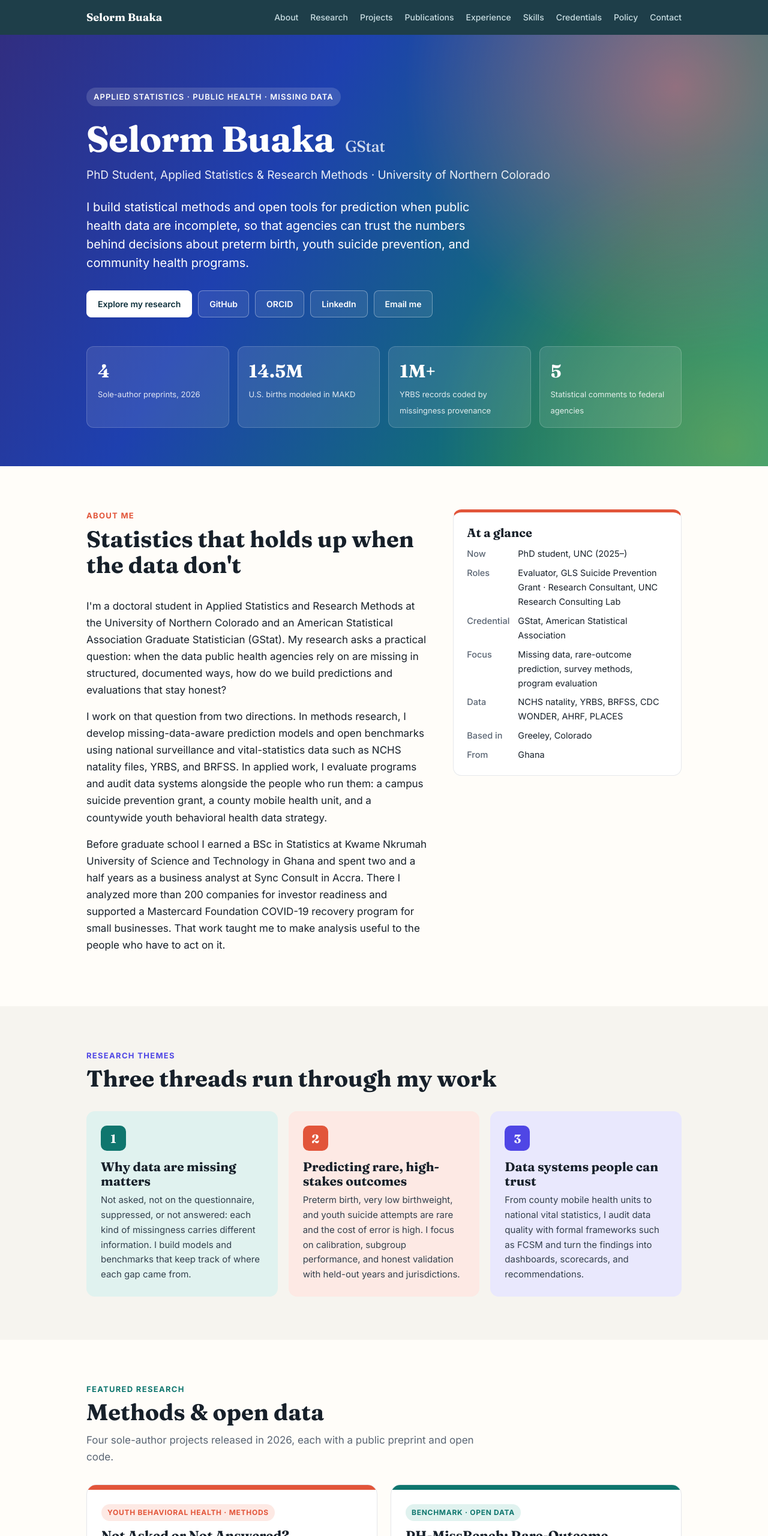
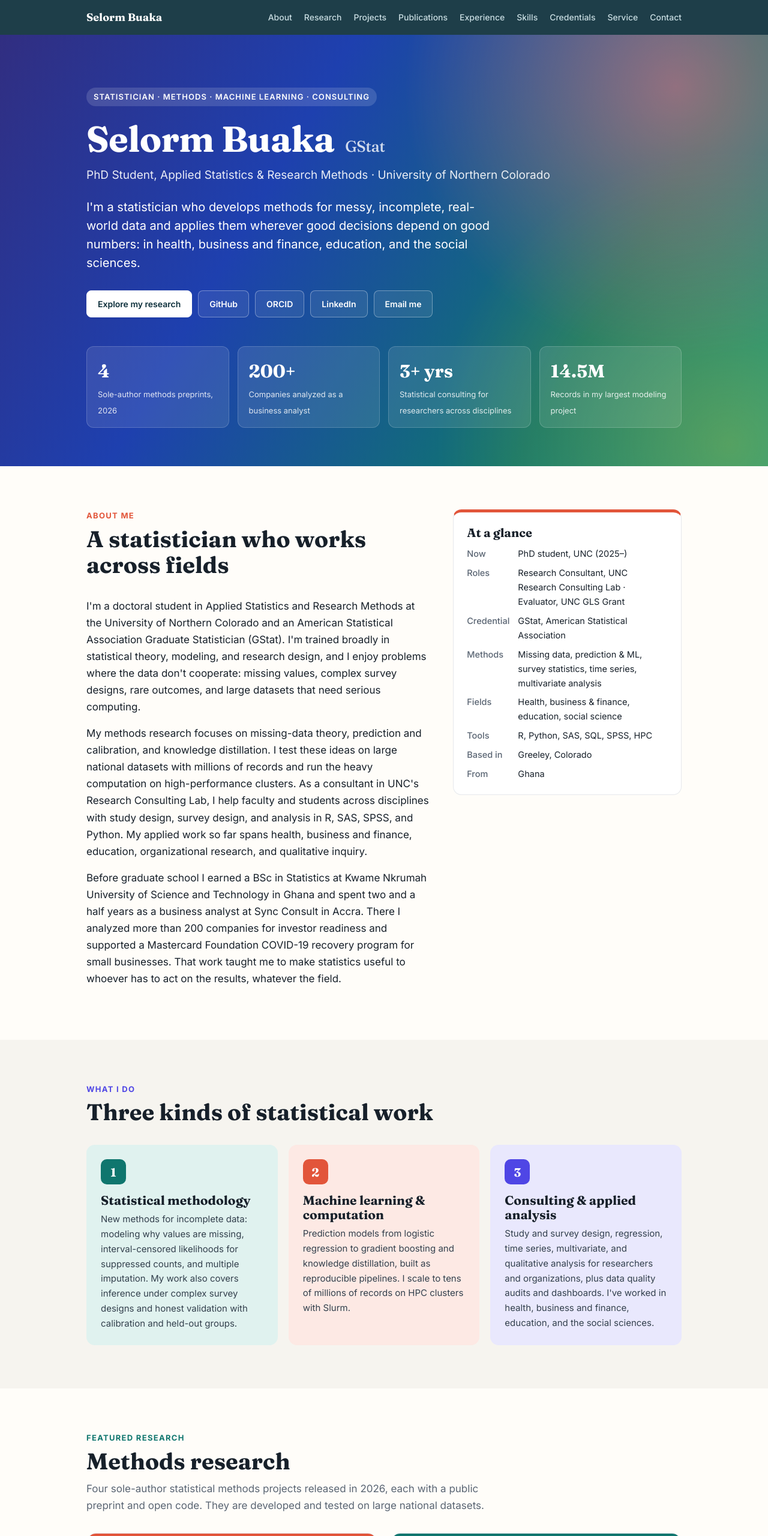
Before and after one commit to SelormB/SelormB.github.io, a plain HTML site: page index.html in a window 1280 px wide. Shown: the top 2560 px of the page at 60% size. Drawn offline with Linux system fonts and the light colour scheme.

Commit message:
Reframe site as broad statistician across fields
Co-Authored-By: Claude Opus 5.5 <noreply@anthropic.com>
Claude-Session: https://claude.ai/code/session_01WnFqtiiLo9QMNtPj3tsAbC

```diff
--- a/index.html
+++ b/index.html
@@ -3,8 +3,8 @@
 <head>
 <meta charset="utf-8">
 <meta name="viewport" content="width=device-width, initial-scale=1">
-<title>Selorm Buaka, GStat — Applied Statistics &amp; Public Health</title>
-<meta name="description" content="Selorm Buaka, GStat. PhD student in Applied Statistics and Research Methods at the University of Northern Colorado. Missing-data methods, rare-outcome prediction, and public health data systems.">
+<title>Selorm Buaka, GStat — Statistician</title>
+<meta name="description" content="Selorm Buaka, GStat. PhD student in Applied Statistics and Research Methods at the University of Northern Colorado. Statistical methodology, machine learning, survey methods, and statistical consulting.">
 <link rel="preconnect" href="https://fonts.googleapis.com">
 <link rel="preconnect" href="https://fonts.gstatic.com" crossorigin>
 <link href="https://fonts.googleapis.com/css2?family=Fraunces:opsz,wght@9..144,500;9..144,700&family=Inter:wght@400;500;600;700&display=swap" rel="stylesheet">
@@ -205,7 +205,7 @@
       <li><a href="#experience">Experience</a></li>
       <li><a href="#skills">Skills</a></li>
       <li><a href="#credentials">Credentials</a></li>
-      <li><a href="#comments">Policy</a></li>
+      <li><a href="#comments">Service</a></li>
       <li><a href="#contact">Contact</a></li>
     </ul>
   </div>
@@ -213,10 +213,10 @@
 
 <header class="hero" id="top">
   <div class="wrap">
-    <div class="eyebrow">Applied Statistics · Public Health · Missing Data</div>
+    <div class="eyebrow">Statistician · Methods · Machine Learning · Consulting</div>
     <h1>Selorm Buaka <span>GStat</span></h1>
     <p class="role">PhD Student, Applied Statistics &amp; Research Methods · University of Northern Colorado</p>
-    <p class="lede">I build statistical methods and open tools for prediction when public health data are incomplete, so that agencies can trust the numbers behind decisions about preterm birth, youth suicide prevention, and community health programs.</p>
+    <p class="lede">I'm a statistician who develops methods for messy, incomplete, real-world data and applies them wherever good decisions depend on good numbers: in health, business and finance, education, and the social sciences.</p>
     <div class="btns">
       <a class="btn solid" href="#research">Explore my research</a>
       <a class="btn" href="https://github.com/SelormB">GitHub</a>
@@ -225,10 +225,10 @@
       <a class="btn" href="mailto:othnielbuaka@gmail.com">Email me</a>
     </div>
     <div class="stats">
-      <div class="stat"><b>4</b><small>Sole-author preprints, 2026</small></div>
-      <div class="stat"><b>14.5M</b><small>U.S. births modeled in MAKD</small></div>
-      <div class="stat"><b>1M+</b><small>YRBS records coded by missingness provenance</small></div>
-      <div class="stat"><b>5</b><small>Statistical comments to federal agencies</small></div>
+      <div class="stat"><b>4</b><small>Sole-author methods preprints, 2026</small></div>
+      <div class="stat"><b>200+</b><small>Companies analyzed as a business analyst</small></div>
+      <div class="stat"><b>3+ yrs</b><small>Statistical consulting for researchers across disciplines</small></div>
+      <div class="stat"><b>14.5M</b><small>Records in my largest modeling project</small></div>
     </div>
   </div>
 </header>
@@ -238,19 +238,20 @@
 <section id="about">
   <div class="wrap about">
     <div>
-      <div class="sec-head"><div class="kick" style="color:var(--coral)">About me</div><h2>Statistics that holds up when the data don't</h2></div>
-      <p>I'm a doctoral student in Applied Statistics and Research Methods at the University of Northern Colorado and an American Statistical Association Graduate Statistician (GStat). My research asks a practical question: when the data public health agencies rely on are missing in structured, documented ways, how do we build predictions and evaluations that stay honest?</p>
-      <p>I work on that question from two directions. In methods research, I develop missing-data-aware prediction models and open benchmarks using national surveillance and vital-statistics data such as NCHS natality files, YRBS, and BRFSS. In applied work, I evaluate programs and audit data systems alongside the people who run them: a campus suicide prevention grant, a county mobile health unit, and a countywide youth behavioral health data strategy.</p>
-      <p>Before graduate school I earned a BSc in Statistics at Kwame Nkrumah University of Science and Technology in Ghana and spent two and a half years as a business analyst at Sync Consult in Accra. There I analyzed more than 200 companies for investor readiness and supported a Mastercard Foundation COVID-19 recovery program for small businesses. That work taught me to make analysis useful to the people who have to act on it.</p>
+      <div class="sec-head"><div class="kick" style="color:var(--coral)">About me</div><h2>A statistician who works across fields</h2></div>
+      <p>I'm a doctoral student in Applied Statistics and Research Methods at the University of Northern Colorado and an American Statistical Association Graduate Statistician (GStat). I'm trained broadly in statistical theory, modeling, and research design, and I enjoy problems where the data don't cooperate: missing values, complex survey designs, rare outcomes, and large datasets that need serious computing.</p>
+      <p>My methods research focuses on missing-data theory, prediction and calibration, and knowledge distillation. I test these ideas on large national datasets with millions of records and run the heavy computation on high-performance clusters. As a consultant in UNC's Research Consulting Lab, I help faculty and students across disciplines with study design, survey design, and analysis in R, SAS, SPSS, and Python. My applied work so far spans health, business and finance, education, organizational research, and qualitative inquiry.</p>
+      <p>Before graduate school I earned a BSc in Statistics at Kwame Nkrumah University of Science and Technology in Ghana and spent two and a half years as a business analyst at Sync Consult in Accra. There I analyzed more than 200 companies for investor readiness and supported a Mastercard Foundation COVID-19 recovery program for small businesses. That work taught me to make statistics useful to whoever has to act on the results, whatever the field.</p>
     </div>
     <aside class="quick">
       <h3>At a glance</h3>
       <dl>
         <dt>Now</dt><dd>PhD student, UNC (2025–)</dd>
-        <dt>Roles</dt><dd>Evaluator, GLS Suicide Prevention Grant · Research Consultant, UNC Research Consulting Lab</dd>
+        <dt>Roles</dt><dd>Research Consultant, UNC Research Consulting Lab · Evaluator, UNC GLS Grant</dd>
         <dt>Credential</dt><dd>GStat, American Statistical Association</dd>
-        <dt>Focus</dt><dd>Missing data, rare-outcome prediction, survey methods, program evaluation</dd>
-        <dt>Data</dt><dd>NCHS natality, YRBS, BRFSS, CDC WONDER, AHRF, PLACES</dd>
+        <dt>Methods</dt><dd>Missing data, prediction &amp; ML, survey statistics, time series, multivariate analysis</dd>
+        <dt>Fields</dt><dd>Health, business &amp; finance, education, social science</dd>
+        <dt>Tools</dt><dd>R, Python, SAS, SQL, SPSS, HPC</dd>
         <dt>Based in</dt><dd>Greeley, Colorado</dd>
         <dt>From</dt><dd>Ghana</dd>
       </dl>
@@ -260,18 +261,18 @@
 
 <section class="alt">
   <div class="wrap">
-    <div class="sec-head"><div class="kick" style="color:var(--indigo)">Research themes</div><h2>Three threads run through my work</h2></div>
+    <div class="sec-head"><div class="kick" style="color:var(--indigo)">What I do</div><h2>Three kinds of statistical work</h2></div>
     <div class="themes">
-      <div class="theme t-teal"><div class="ic">1</div><h3>Why data are missing matters</h3><p>Not asked, not on the questionnaire, suppressed, or not answered: each kind of missingness carries different information. I build models and benchmarks that keep track of where each gap came from.</p></div>
-      <div class="theme t-coral"><div class="ic">2</div><h3>Predicting rare, high-stakes outcomes</h3><p>Preterm birth, very low birthweight, and youth suicide attempts are rare and the cost of error is high. I focus on calibration, subgroup performance, and honest validation with held-out years and jurisdictions.</p></div>
-      <div class="theme t-indigo"><div class="ic">3</div><h3>Data systems people can trust</h3><p>From county mobile health units to national vital statistics, I audit data quality with formal frameworks such as FCSM and turn the findings into dashboards, scorecards, and recommendations.</p></div>
+      <div class="theme t-teal"><div class="ic">1</div><h3>Statistical methodology</h3><p>New methods for incomplete data: modeling why values are missing, interval-censored likelihoods for suppressed counts, and multiple imputation. My work also covers inference under complex survey designs and honest validation with calibration and held-out groups.</p></div>
+      <div class="theme t-coral"><div class="ic">2</div><h3>Machine learning &amp; computation</h3><p>Prediction models from logistic regression to gradient boosting and knowledge distillation, built as reproducible pipelines. I scale to tens of millions of records on HPC clusters with Slurm.</p></div>
+      <div class="theme t-indigo"><div class="ic">3</div><h3>Consulting &amp; applied analysis</h3><p>Study and survey design, regression, time series, multivariate, and qualitative analysis for researchers and organizations, plus data quality audits and dashboards. I've worked in health, business and finance, education, and the social sciences.</p></div>
     </div>
   </div>
 </section>
 
 <section id="research">
   <div class="wrap">
-    <div class="sec-head"><div class="kick" style="color:var(--teal)">Featured research</div><h2>Methods &amp; open data</h2><p>Four sole-author projects released in 2026, each with a public preprint and open code.</p></div>
+    <div class="sec-head"><div class="kick" style="color:var(--teal)">Featured research</div><h2>Methods research</h2><p>Four sole-author statistical methods projects released in 2026, each with a public preprint and open code. They are developed and tested on large national datasets.</p></div>
     <div class="feat">
 
       <article class="paper c-coral">
@@ -344,10 +345,50 @@
 
 <section id="projects" class="alt">
   <div class="wrap">
-    <div class="sec-head"><div class="kick" style="color:var(--plum)">Applied &amp; community projects</div><h2>Evaluation, data systems &amp; analysis</h2><p>Work done with public health departments, university programs, and community partners.</p></div>
+    <div class="sec-head"><div class="kick" style="color:var(--plum)">Applied projects</div><h2>Statistics across fields</h2><p>Machine learning, time series, multivariate, regression, and qualitative work across health, economics, organizations, and education.</p></div>
     <div class="proj">
+      <div class="pc b-indigo">
+        <div class="meta">Econometrics · Time series</div>
+        <h3>Food Security &amp; Macroeconomics</h3>
+        <p>Co-integration and error correction models (ADF and Phillips-Perron tests, Johansen co-integration, VECM) on long- and short-run links among food security, macroeconomic, and environmental indicators in Ghana.</p>
+      </div>
+
+      <div class="pc b-plum">
+        <div class="meta">Organizational research · Multivariate</div>
+        <h3>Employee Outcomes PERMANOVA</h3>
+        <p>Permutational multivariate analysis of variance to compare multi-outcome employee profiles across groups.</p>
+        <a class="more" href="https://github.com/SelormB/employee_outcomes_permanova_analysis">View repository →</a>
+      </div>
+
+      <div class="pc b-amber">
+        <div class="meta">Ghana · Maternal health</div>
+        <h3>Neonatal Risk Detection with Machine Learning</h3>
+        <p>Compared logistic regression, random forest, SVM, naive Bayes, XGBoost, and KNN for predicting low birth weight from maternal, prenatal, and environmental predictors. Submitted to <i>Maternal and Child Health Journal</i>.</p>
+      </div>
+
+      <div class="pc b-sky">
+        <div class="meta">RMACC · HPC</div>
+        <h3>High-Performance Computing Workflows</h3>
+        <p>Ran batch and interactive Slurm jobs on the Alpine supercomputer for simulation-heavy statistical workflows, managing CPU, memory, and wall-time for scalable, reproducible analyses.</p>
+        <a class="more" href="https://github.com/SelormB/Hpc_new">View repository →</a>
+      </div>
+
+      <div class="pc b-coral">
+        <div class="meta">BRFSS · R</div>
+        <h3>Adverse Childhood Experiences &amp; Adult Health</h3>
+        <p>Ordinal, binary, and multinomial regression on BRFSS data examining how adverse childhood experiences relate to health outcomes in adulthood.</p>
+        <a class="more" href="https://github.com/SelormB/Adverse_childhood_experiences_adult_health">View repository →</a>
+      </div>
 
       <div class="pc b-teal">
+        <div class="meta">Qualitative · Women's health</div>
+        <h3>The Weight of the Room</h3>
+        <p>A narrative inquiry into how perimenopausal women experience the culture of strength-training spaces, using interviews and thematic analysis. Manuscript in preparation with E. Powell and D. Heacox.</p>
+        <a class="more" href="https://github.com/SelormB/perimenopause_strength_training_narrative_inquiry">View repository →</a>
+      </div>
+
+
+      <div class="pc b-indigo">
         <div class="meta">Weld County · 2026</div>
         <h3>Mobile Health Unit Data Systems Assessment</h3>
         <p>Assessed MHU data across three public health divisions using the FCSM data quality framework (11 dimensions). Found 35% address incompleteness and cross-division definitional gaps across 54+ events. Built division-level scorecards and internal and external dashboards for leadership and state funders.</p>
@@ -361,50 +402,10 @@
         <a class="more" href="https://github.com/SelormB/Youth_Behavioral_Health_Data_Strategy">View repository →</a>
       </div>
 
-      <div class="pc b-indigo">
+      <div class="pc b-amber">
         <div class="meta">UNC · 2025–present</div>
         <h3>GLS Suicide Prevention Needs Assessment</h3>
         <p>Led a needs assessment for the Garrett Lee Smith grant. I analyzed CDC, BRFSS, NCHA, 911 dispatch, and county data and interviewed mental health professionals, university staff, and community organizations to identify service gaps and barriers to care.</p>
-      </div>
-
-      <div class="pc b-amber">
-        <div class="meta">Ghana · Maternal health</div>
-        <h3>Neonatal Risk Detection with Machine Learning</h3>
-        <p>Compared logistic regression, random forest, SVM, naive Bayes, XGBoost, and KNN for predicting low birth weight from maternal, prenatal, and environmental predictors. Submitted to <i>Maternal and Child Health Journal</i>.</p>
-      </div>
-
-      <div class="pc b-plum">
-        <div class="meta">BRFSS · R</div>
-        <h3>Adverse Childhood Experiences &amp; Adult Health</h3>
-        <p>Ordinal, binary, and multinomial regression on BRFSS data examining how adverse childhood experiences relate to health outcomes in adulthood.</p>
-        <a class="more" href="https://github.com/SelormB/Adverse_childhood_experiences_adult_health">View repository →</a>
-      </div>
-
-      <div class="pc b-sky">
-        <div class="meta">RMACC · HPC</div>
-        <h3>High-Performance Computing Workflows</h3>
-        <p>Ran batch and interactive Slurm jobs on the Alpine supercomputer for simulation-heavy statistical workflows, managing CPU, memory, and wall-time for scalable, reproducible analyses.</p>
-        <a class="more" href="https://github.com/SelormB/Hpc_new">View repository →</a>
-      </div>
-
-      <div class="pc b-coral">
-        <div class="meta">Qualitative · Women's health</div>
-        <h3>The Weight of the Room</h3>
-        <p>A narrative inquiry into how perimenopausal women experience the culture of strength-training spaces, using interviews and thematic analysis. Manuscript in preparation with E. Powell and D. Heacox.</p>
-        <a class="more" href="https://github.com/SelormB/perimenopause_strength_training_narrative_inquiry">View repository →</a>
-      </div>
-
-      <div class="pc b-teal">
-        <div class="meta">Multivariate</div>
-        <h3>Employee Outcomes PERMANOVA</h3>
-        <p>Permutational multivariate analysis of variance to compare multi-outcome employee profiles across groups.</p>
-        <a class="more" href="https://github.com/SelormB/employee_outcomes_permanova_analysis">View repository →</a>
-      </div>
-
-      <div class="pc b-indigo">
-        <div class="meta">Ghana · Time series</div>
-        <h3>Food Security &amp; Macroeconomics</h3>
-        <p>Co-integration and error correction models (ADF and Phillips-Perron tests, Johansen co-integration, VECM) on long- and short-run links among food security, macroeconomic, and environmental indicators in Ghana.</p>
       </div>
 
     </div>
@@ -528,7 +529,7 @@
         <span class="chip">R</span><span class="chip">Python</span><span class="chip">SAS</span><span class="chip">SQL</span><span class="chip">SPSS</span><span class="chip">Tableau</span><span class="chip">QGIS</span><span class="chip">Git / GitHub</span>
       </div></div>
       <div class="sk s2"><h3>Statistical methods</h3><div class="chips">
-        <span class="chip">Missing-data methods</span><span class="chip">Multiple imputation</span><span class="chip">Pattern submodels</span><span class="chip">Interval-censored likelihoods</span><span class="chip">Complex survey design &amp; weighting</span><span class="chip">Clinical prediction &amp; calibration</span><span class="chip">Knowledge distillation</span><span class="chip">Regression modeling</span><span class="chip">Survival analysis</span><span class="chip">Machine learning</span>
+        <span class="chip">Missing-data methods</span><span class="chip">Multiple imputation</span><span class="chip">Pattern submodels</span><span class="chip">Interval-censored likelihoods</span><span class="chip">Complex survey design &amp; weighting</span><span class="chip">Clinical prediction &amp; calibration</span><span class="chip">Knowledge distillation</span><span class="chip">Regression modeling</span><span class="chip">Survival analysis</span><span class="chip">Machine learning</span><span class="chip">Time series (co-integration, VECM)</span><span class="chip">Multivariate (PERMANOVA)</span><span class="chip">Qualitative &amp; mixed methods</span><span class="chip">Financial modeling</span><span class="chip">Program evaluation</span>
       </div></div>
       <div class="sk s3"><h3>Research computing</h3><div class="chips">
         <span class="chip">Linux</span><span class="chip">HPC</span><span class="chip">Slurm</span><span class="chip">scikit-learn</span><span class="chip">LightGBM</span><span class="chip">pandas</span><span class="chip">Reproducible pipelines</span><span class="chip">AI/ML workflows</span>
@@ -576,7 +577,7 @@
 
 <section id="comments">
   <div class="wrap">
-    <div class="sec-head"><div class="kick" style="color:var(--sky)">Policy engagement</div><h2>Public comments to federal agencies</h2><p>Statistical comments submitted through Regulations.gov on proposed federal data collections.</p></div>
+    <div class="sec-head"><div class="kick" style="color:var(--sky)">Statistical service</div><h2>Public comments to federal agencies</h2><p>Statistical comments submitted through Regulations.gov on proposed federal data collections.</p></div>
     <div class="cmt">
       <div class="cm"><div class="ag">NCHS · Oct 5, 2026</div><b>National Health Interview Survey (NHIS) redesign</b><a href="https://www.regulations.gov/comment/CDC-2026-1387-0039">CDC-2026-1387-0039 →</a></div>
       <div class="cm"><div class="ag">NCHS · Oct 5, 2026</div><b>2027 National Post-acute and Long-term Care Study</b><a href="https://www.regulations.gov/comment/CDC-2026-1354-0004">CDC-2026-1354-0004 →</a></div>
@@ -591,7 +592,7 @@
   <div class="wrap">
     <div class="cta">
       <h2>Let's work together</h2>
-      <p>I'm open to research collaborations, methods consulting, and conversations about public health data quality, evaluation, and missing-data methods.</p>
+      <p>I'm open to research collaborations, statistical consulting, and roles where careful methods meet real decisions, in any field.</p>
       <div class="btns">
         <a class="btn solid" href="mailto:othnielbuaka@gmail.com">othnielbuaka@gmail.com</a>
         <a class="btn" href="https://linkedin.com/in/othniel-buaka">LinkedIn</a>
```
